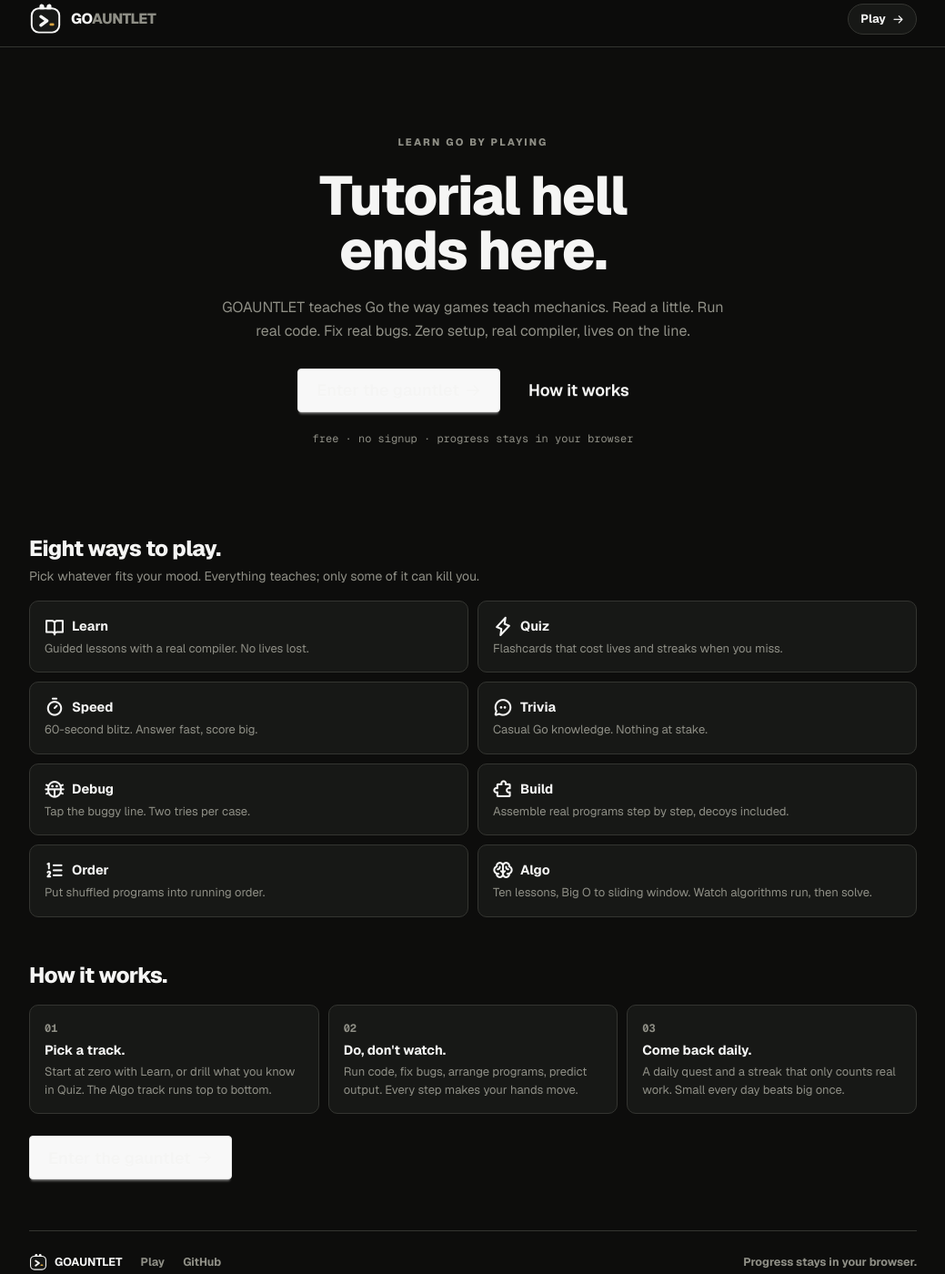
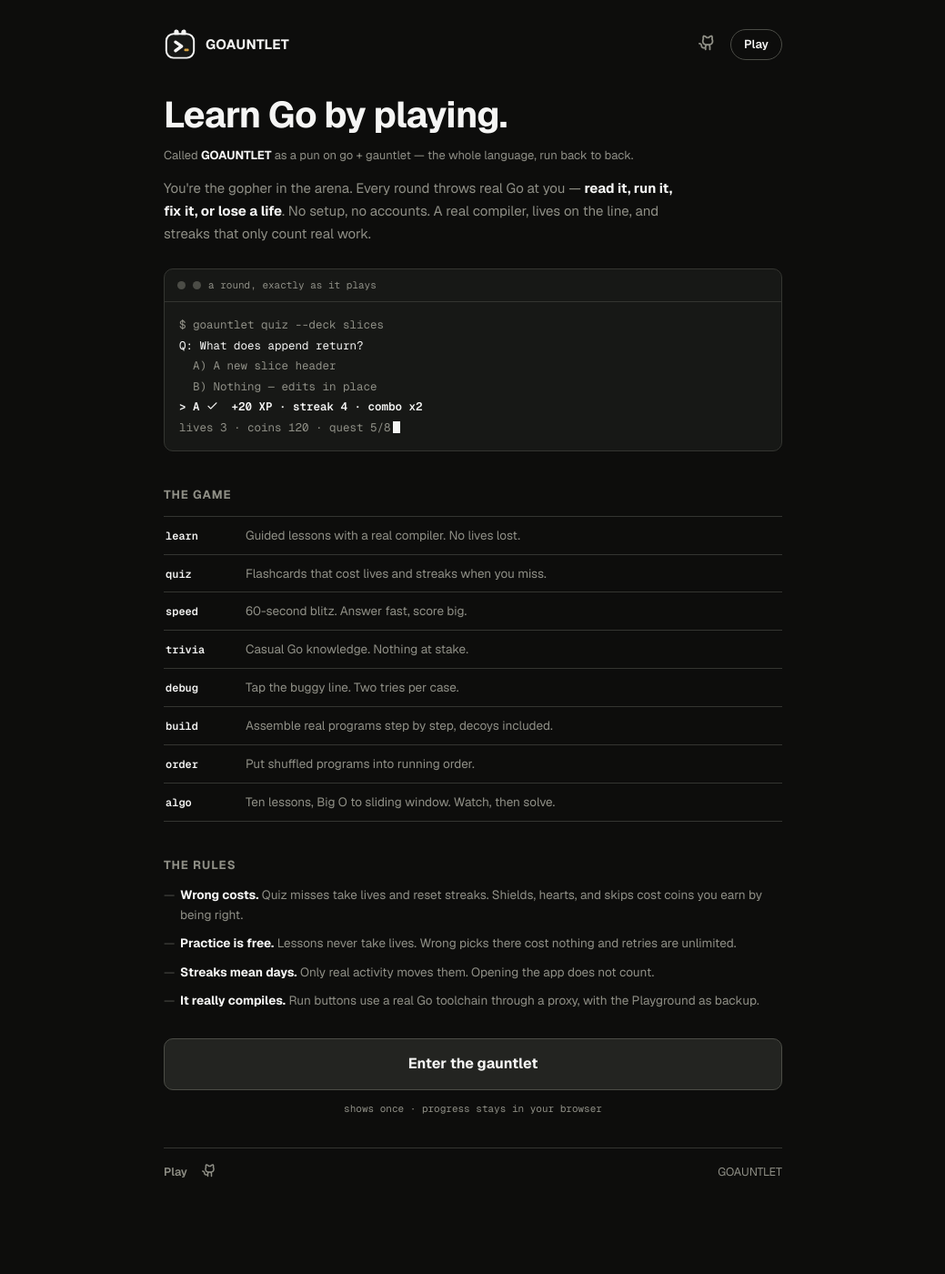
Before and after one commit to codetesla51/goauntlet, a website: page index.html in a window 1280 px wide. Shown: the part 9-1409 px from the top of the page at 91% size, without its empty margins (120-1159 px from the left). After the commit the page ends 1363 px from the top, so only its background shows below. Drawn offline with nearby package versions, Linux system fonts and the light colour scheme.

Commit message:
Original overview landing with live terminal illustration

```diff
--- a/index.html
+++ b/index.html
@@ -1,19 +1,24 @@
-<!DOCTYPE html>
-<html lang="en" data-theme="omarchy">
+<!doctype html>
+<html lang="en">
 <head>
-<meta charset="UTF-8" />
-<meta name="viewport" content="width=device-width, initial-scale=1.0" />
+<meta charset="utf-8">
+<meta name="viewport" content="width=device-width, initial-scale=1">
 <title>GOAUNTLET — Learn Go by Playing</title>
-<meta name="description" content="GOAUNTLET teaches Go the way games teach mechanics: read a little, run real code, fix real bugs. Zero setup, real compiler." />
-<link rel="icon" type="image/svg+xml" href="logo.svg" />
-<link href="https://cdn.jsdelivr.net/npm/daisyui@5" rel="stylesheet" type="text/css" />
-<script src="https://cdn.jsdelivr.net/npm/@tailwindcss/browser@4"></script>
-<link rel="stylesheet" href="https://unpkg.com/@phosphor-icons/web@2.1.1/src/regular/style.css" />
-<link rel="stylesheet" href="https://unpkg.com/@phosphor-icons/web@2.1.1/src/fill/style.css" />
-<link rel="stylesheet" href="https://unpkg.com/@phosphor-icons/web@2.1.1/src/bold/style.css" />
+<meta name="description" content="GOAUNTLET is a game that teaches Go: read real code, run it, fix it, or lose a life. Zero setup, real compiler.">
+<link rel="icon" type="image/svg+xml" href="logo.svg">
 <link rel="preconnect" href="https://fonts.googleapis.com">
 <link rel="preconnect" href="https://fonts.gstatic.com" crossorigin>
-<link href="https://fonts.googleapis.com/css2?family=Geist:wght@400;500;600;700;800&family=Geist+Mono:wght@400;500;600;700&display=swap" rel="stylesheet">
+<link href="https://fonts.googleapis.com/css2?family=Geist:wght@400;500;600;700&family=Geist+Mono:wght@400;500;600&display=swap" rel="stylesheet">
+<link rel="stylesheet" href="https://unpkg.com/@phosphor-icons/web@2.1.1/src/bold/style.css">
+<script>
+/* Shows once: returning players skip straight to the game.
+   The About link in the app points here with ?about=1 to bypass. */
+try {
+  if (location.search.indexOf('about') === -1 && localStorage.getItem('goauntlet_intro') === '1') {
+    location.replace('play.html');
+  }
+} catch (_) {}
+</script>
 <style>
   :root{
     --bg:#0d0d0c;
@@ -28,73 +33,177 @@
     --r:14px;
     --r-sm:10px;
   }
-  [data-theme="omarchy"]{ color-scheme:dark; }
-  body{ font-family:var(--sans); background:var(--bg); color:var(--text); }
-  .mono{ font-family:var(--mono); }
-  .surface{ background:var(--surface); border:1px solid var(--line); border-radius:var(--r); }
-  .pill{ display:inline-flex; align-items:center; gap:7px; background:var(--surface); border:1px solid var(--line); border-radius:999px; padding:6px 13px; font-weight:700; font-size:13px; white-space:nowrap; }
-  .mode-card{ background:var(--surface); border:1px solid var(--line); border-radius:var(--r-sm); padding:16px; }
-  .mode-card i{ font-size:22px; }
+  *{ box-sizing:border-box; }
+  html,body{ margin:0; min-width:320px; }
+  body{ background:var(--bg); color:var(--text); font-family:var(--sans); font-size:14px; line-height:1.55; -webkit-font-smoothing:antialiased; }
   a{ color:inherit; }
-  :focus-visible{ outline:2px solid var(--muted); outline-offset:2px; }
+  a:focus-visible, button:focus-visible{ outline:2px solid var(--muted); outline-offset:2px; }
+  .wrap{ width:min(680px, calc(100vw - 32px)); margin:0 auto; padding:40px 0 56px; }
+  .topbar{ display:flex; align-items:center; gap:10px; margin-bottom:36px; }
+  .topbar img{ width:36px; height:36px; display:block; }
+  .wordmark{ font-weight:800; font-size:15px; letter-spacing:.02em; }
+  .topbar nav{ margin-left:auto; display:flex; gap:16px; align-items:center; font-size:13px; font-weight:600; }
+  .topbar nav a{ text-decoration:none; color:var(--muted); }
+  .topbar nav a:hover{ color:var(--text); }
+  .topbar nav a.play{ color:var(--text); border:1px solid var(--line-strong); border-radius:999px; padding:6px 14px; }
+  .topbar nav a.play:hover{ background:var(--surface-2); }
+  h1{ font-size:clamp(28px, 5vw, 40px); line-height:1.15; letter-spacing:-.02em; margin:0; font-weight:800; }
+  .pun{ font-size:13px; color:var(--muted); margin:12px 0 0; }
+  .pun b{ color:var(--text); }
+  .lede{ font-size:15px; line-height:1.65; color:var(--muted); margin:14px 0 0; max-width:58ch; }
+  .lede b{ color:var(--text); }
+  .term{ margin:26px 0 0; background:var(--surface); border:1px solid var(--line); border-radius:var(--r-sm); overflow:hidden; }
+  .term-bar{ display:flex; align-items:center; gap:8px; padding:9px 14px; border-bottom:1px solid var(--line); font-family:var(--mono); font-size:11px; color:var(--muted); }
+  .term-bar .dot{ width:9px; height:9px; border-radius:99px; background:var(--line-strong); }
+  .term-body{ font-family:var(--mono); font-size:12.5px; line-height:1.8; padding:14px 16px; white-space:pre-wrap; }
+  .term-body .p{ color:var(--muted); }
+  .term-body .good{ color:var(--text); font-weight:700; }
+  .term-body .dim{ color:var(--muted); }
+  .term-body .tline{ opacity:0; transform:translateY(4px); }
+  .term-body .tline.show{ opacity:1; transform:none; transition:opacity .25s ease, transform .25s ease; }
+  .tcur{ display:inline-block; width:8px; height:13px; background:var(--text); vertical-align:-2px; margin-left:2px; animation:tblink 1s steps(1) infinite; }
+  @keyframes tblink{ 50%{ opacity:0; } }
+  h2{ font-size:13px; letter-spacing:.08em; text-transform:uppercase; color:var(--muted); margin:38px 0 0; font-weight:700; }
+  .modelist{ list-style:none; margin:12px 0 0; padding:0; border-top:1px solid var(--line); }
+  .modelist li{ display:flex; gap:14px; align-items:baseline; padding:10px 2px; border-bottom:1px solid var(--line); font-size:13.5px; }
+  .modelist .m{ font-family:var(--mono); font-size:12px; font-weight:600; flex:none; width:74px; }
+  .modelist .d{ color:var(--muted); }
+  .rules{ margin:12px 0 0; padding:0; list-style:none; font-size:13.5px; color:var(--muted); }
+  .rules li{ margin:0 0 10px; padding-left:18px; position:relative; line-height:1.6; }
+  .rules li::before{ content:"—"; position:absolute; left:0; color:var(--line-strong); }
+  .rules b{ color:var(--text); }
+  .cta{ display:block; text-align:center; text-decoration:none; font-weight:700; font-size:16px; background:var(--surface-2); color:var(--text); border:1px solid var(--line-strong); border-radius:var(--r-sm); padding:15px; margin-top:30px; }
+  .cta:hover{ background:var(--surface); border-color:var(--text); }
+  .fine{ text-align:center; font-family:var(--mono); font-size:11px; color:var(--muted); margin:12px 0 0; }
+  .foot{ margin-top:34px; padding-top:16px; border-top:1px solid var(--line); display:flex; gap:16px; font-size:12.5px; color:var(--muted); font-weight:600; }
+  .foot a{ text-decoration:none; }
+  .foot a:hover{ color:var(--text); }
+  .foot span:last-child{ margin-left:auto; font-weight:400; }
+  @media (prefers-reduced-motion: reduce){ *{ animation:none !important; transition:none !important; } }
 </style>
 </head>
-<body class="min-h-screen">
-<header class="sticky top-0 z-50 backdrop-blur-xl border-b" style="background:rgba(13,13,12,.85); border-color:var(--line);">
-  <div class="max-w-5xl mx-auto px-4 sm:px-6 py-3 flex items-center gap-2.5">
-    <img src="logo.svg" alt="GOAUNTLET" class="w-9 h-9">
-    <span class="font-extrabold text-[16px] tracking-tight">GO<span style="color:var(--muted);">AUNTLET</span></span>
-    <a href="play.html" class="pill ml-auto">Play <i class="ph-bold ph-arrow-right"></i></a>
+<body>
+  <div class="wrap">
+    <header class="topbar">
+      <img src="logo.svg" alt="GOAUNTLET logo">
+      <span class="wordmark">GOAUNTLET</span>
+      <nav>
+        <a href="https://github.com/codetesla51/goauntlet" aria-label="GitHub repository"><i class="ph-bold ph-github-logo" style="font-size:19px;"></i></a>
+        <a class="play" href="play.html">Play</a>
+      </nav>
+    </header>
+
+    <h1>Learn Go by playing.</h1>
+    <p class="pun">Called <b>GOAUNTLET</b> as a pun on go + gauntlet — the whole language, run back to back.</p>
+    <p class="lede">You're the gopher in the arena. Every round throws real Go
+      at you — <b>read it, run it, fix it, or lose a life</b>. No setup, no
+      accounts. A real compiler, lives on the line, and streaks that only
+      count real work.</p>
+
+    <div class="term" aria-label="Example round">
+      <div class="term-bar"><span class="dot"></span><span class="dot"></span><span class="mono">a round, exactly as it plays</span></div>
+      <div class="term-body" id="termPlay"><span class="p">$ goauntlet quiz --deck slices</span>
+Q: What does append return?
+  A) A new slice header
+  B) Nothing — edits in place
+<span class="good">&gt; A <i class="ph-bold ph-check"></i>  +20 XP · streak 4 · combo x2</span>
+<span class="dim">lives 3 · coins 120 · quest 5/8</span></div>
+    </div>
+
+    <h2>The game</h2>
+    <ul class="modelist">
+      <li><span class="m">learn</span><span class="d">Guided lessons with a real compiler. No lives lost.</span></li>
+      <li><span class="m">quiz</span><span class="d">Flashcards that cost lives and streaks when you miss.</span></li>
+      <li><span class="m">speed</span><span class="d">60-second blitz. Answer fast, score big.</span></li>
+      <li><span class="m">trivia</span><span class="d">Casual Go knowledge. Nothing at stake.</span></li>
+      <li><span class="m">debug</span><span class="d">Tap the buggy line. Two tries per case.</span></li>
+      <li><span class="m">build</span><span class="d">Assemble real programs step by step, decoys included.</span></li>
+      <li><span class="m">order</span><span class="d">Put shuffled programs into running order.</span></li>
+      <li><span class="m">algo</span><span class="d">Ten lessons, Big O to sliding window. Watch, then solve.</span></li>
+    </ul>
+
+    <h2>The rules</h2>
+    <ul class="rules">
+      <li><b>Wrong costs.</b> Quiz misses take lives and reset streaks. Shields, hearts, and skips cost coins you earn by being right.</li>
+      <li><b>Practice is free.</b> Lessons never take lives. Wrong picks there cost nothing and retries are unlimited.</li>
+      <li><b>Streaks mean days.</b> Only real activity moves them. Opening the app does not count.</li>
+      <li><b>It really compiles.</b> Run buttons use a real Go toolchain through a proxy, with the Playground as backup.</li>
+    </ul>
+
+    <a class="cta" id="intro-start" href="play.html">Enter the gauntlet</a>
+    <p class="fine">shows once · progress stays in your browser</p>
+
+    <footer class="foot">
+      <a href="play.html">Play</a>
+      <a href="https://github.com/codetesla51/goauntlet" aria-label="GitHub repository"><i class="ph-bold ph-github-logo" style="font-size:16px;"></i></a>
+      <span>GOAUNTLET</span>
+    </footer>
   </div>
-</header>
-
-<main class="max-w-5xl mx-auto px-4 sm:px-6 pb-16">
-  <div class="hero py-14 sm:py-20">
-    <div class="hero-content text-center flex-col gap-5">
-      <p class="text-[11px] font-extrabold tracking-[.2em]" style="color:var(--muted);">LEARN GO BY PLAYING</p>
-      <h1 class="text-4xl sm:text-6xl font-extrabold tracking-tight leading-none">Tutorial hell<br>ends here.</h1>
-      <p class="max-w-xl text-[15px] sm:text-base leading-relaxed" style="color:var(--muted);">GOAUNTLET teaches Go the way games teach mechanics. Read a little. Run real code. Fix real bugs. Zero setup, real compiler, lives on the line.</p>
-      <div class="flex flex-wrap justify-center gap-2.5 mt-2">
-        <a href="play.html" class="btn btn-lg">Enter the gauntlet <i class="ph-bold ph-arrow-right"></i></a>
-        <a href="#how" class="btn btn-lg btn-ghost">How it works</a>
-      </div>
-      <p class="mono text-[12px]" style="color:var(--muted);">free · no signup · progress stays in your browser</p>
-    </div>
-  </div>
-
-  <section aria-label="Game modes">
-    <h2 class="font-extrabold text-xl sm:text-2xl tracking-tight">Eight ways to play.</h2>
-    <p class="text-[14px] mt-1 mb-4" style="color:var(--muted);">Pick whatever fits your mood. Everything teaches; only some of it can kill you.</p>
-    <div class="grid sm:grid-cols-2 gap-2.5">
-      <div class="mode-card"><div class="flex items-center gap-2 font-bold text-[14.5px]"><i class="ph-bold ph-book-open"></i>Learn</div><p class="text-[13px] mt-1" style="color:var(--muted);">Guided lessons with a real compiler. No lives lost.</p></div>
-      <div class="mode-card"><div class="flex items-center gap-2 font-bold text-[14.5px]"><i class="ph-bold ph-lightning"></i>Quiz</div><p class="text-[13px] mt-1" style="color:var(--muted);">Flashcards that cost lives and streaks when you miss.</p></div>
-      <div class="mode-card"><div class="flex items-center gap-2 font-bold text-[14.5px]"><i class="ph-bold ph-timer"></i>Speed</div><p class="text-[13px] mt-1" style="color:var(--muted);">60-second blitz. Answer fast, score big.</p></div>
-      <div class="mode-card"><div class="flex items-center gap-2 font-bold text-[14.5px]"><i class="ph-bold ph-chat-circle-dots"></i>Trivia</div><p class="text-[13px] mt-1" style="color:var(--muted);">Casual Go knowledge. Nothing at stake.</p></div>
-      <div class="mode-card"><div class="flex items-center gap-2 font-bold text-[14.5px]"><i class="ph-bold ph-bug"></i>Debug</div><p class="text-[13px] mt-1" style="color:var(--muted);">Tap the buggy line. Two tries per case.</p></div>
-      <div class="mode-card"><div class="flex items-center gap-2 font-bold text-[14.5px]"><i class="ph-bold ph-puzzle-piece"></i>Build</div><p class="text-[13px] mt-1" style="color:var(--muted);">Assemble real programs step by step, decoys included.</p></div>
-      <div class="mode-card"><div class="flex items-center gap-2 font-bold text-[14.5px]"><i class="ph-bold ph-list-numbers"></i>Order</div><p class="text-[13px] mt-1" style="color:var(--muted);">Put shuffled programs into running order.</p></div>
-      <div class="mode-card"><div class="flex items-center gap-2 font-bold text-[14.5px]"><i class="ph-bold ph-brain"></i>Algo</div><p class="text-[13px] mt-1" style="color:var(--muted);">Ten lessons, Big O to sliding window. Watch algorithms run, then solve.</p></div>
-    </div>
-  </section>
-
-  <section id="how" aria-label="How it works" class="mt-12 scroll-mt-24">
-    <h2 class="font-extrabold text-xl sm:text-2xl tracking-tight">How it works.</h2>
-    <div class="grid sm:grid-cols-3 gap-2.5 mt-4">
-      <div class="mode-card"><p class="mono text-[12px] font-bold" style="color:var(--muted);">01</p><p class="font-bold text-[14.5px] mt-1">Pick a track.</p><p class="text-[13px] mt-1" style="color:var(--muted);">Start at zero with Learn, or drill what you know in Quiz. The Algo track runs top to bottom.</p></div>
-      <div class="mode-card"><p class="mono text-[12px] font-bold" style="color:var(--muted);">02</p><p class="font-bold text-[14.5px] mt-1">Do, don't watch.</p><p class="text-[13px] mt-1" style="color:var(--muted);">Run code, fix bugs, arrange programs, predict output. Every step makes your hands move.</p></div>
-      <div class="mode-card"><p class="mono text-[12px] font-bold" style="color:var(--muted);">03</p><p class="font-bold text-[14.5px] mt-1">Come back daily.</p><p class="text-[13px] mt-1" style="color:var(--muted);">A daily quest and a streak that only counts real work. Small every day beats big once.</p></div>
-    </div>
-    <div class="flex flex-wrap gap-2.5 mt-6">
-      <a href="play.html" class="btn btn-lg">Enter the gauntlet <i class="ph-bold ph-arrow-right"></i></a>
-    </div>
-  </section>
-
-  <footer class="mt-14 pt-6 flex flex-wrap items-center gap-x-5 gap-y-2 text-[12.5px] font-bold" style="border-top:1px solid var(--line); color:var(--muted);">
-    <span class="flex items-center gap-2" style="color:var(--text);"><img src="logo.svg" alt="" class="w-5 h-5">GOAUNTLET</span>
-    <a href="play.html">Play</a>
-    <a href="https://github.com/codetesla51/goauntlet">GitHub</a>
-    <span class="ml-auto">Progress stays in your browser.</span>
-  </footer>
-</main>
+<script>
+(function () {
+  document.getElementById("intro-start").addEventListener("click", function () {
+    try { localStorage.setItem("goauntlet_intro", "1"); } catch (_) {}
+  });
+})();
+</script>
+<script>
+/* The transcript plays itself: two alternating rounds (a clean answer, then
+   a boss kill), line by line with a block cursor, looping forever. Without
+   JS — or with reduced motion — the authored static round stays put. */
+(function () {
+  var box = document.getElementById("termPlay");
+  if (!box) return;
+  var reduced = false;
+  try { reduced = window.matchMedia("(prefers-reduced-motion: reduce)").matches; } catch (_) {}
+  if (reduced) return;
+  box.setAttribute("aria-hidden", "true");
+  var CHECK = '<i class="ph-bold ph-check"></i>';
+  var ROUNDS = [
+    [
+      { h: '<span class="p">$ goauntlet quiz --deck slices</span>', d: 600 },
+      { h: 'Q: What does append return?', d: 800 },
+      { h: '<span class="dim">  A) A new slice header</span>', d: 500 },
+      { h: '<span class="dim">  B) Nothing — edits in place</span>', d: 700 },
+      { h: '<span class="good">&gt; A ' + CHECK + '  +20 XP · streak 4 · combo x2</span>', d: 1200 },
+      { h: '<span class="dim">lives 3 · coins 120 · quest 5/8</span>', d: 3400 }
+    ],
+    [
+      { h: '<span class="p">$ goauntlet quiz --deck basics</span>', d: 600 },
+      { h: 'Q: Nested loops over n items cost?', d: 800 },
+      { h: '<span class="dim">  A) O(n²) — pairs multiply</span>', d: 500 },
+      { h: '<span class="dim">  B) O(n) — twice as fast</span>', d: 700 },
+      { h: '<span class="good">&gt; A ' + CHECK + '  +60 XP · BOSS DOWN · streak 5</span>', d: 1200 },
+      { h: '<span class="dim">lives 3 · coins 135 · quest 6/8</span>', d: 3400 }
+    ]
+  ];
+  var ri = 0;
+  function clearCursor() {
+    var cs = box.querySelectorAll(".tcur");
+    for (var k = 0; k < cs.length; k++) cs[k].remove();
+  }
+  function playRound() {
+    var lines = ROUNDS[ri % ROUNDS.length]; ri++;
+    box.innerHTML = "";
+    var i = 0;
+    (function next() {
+      if (i >= lines.length) { clearCursor(); setTimeout(playRound, 600); return; }
+      var div = document.createElement("div");
+      div.className = "tline";
+      div.innerHTML = lines[i].h;
+      box.appendChild(div);
+      void div.offsetWidth;
+      clearCursor();
+      var c = document.createElement("span");
+      c.className = "tcur";
+      c.setAttribute("aria-hidden", "true");
+      div.appendChild(c);
+      div.classList.add("show");
+      var wait = lines[i].d; i++;
+      setTimeout(next, wait);
+    })();
+  }
+  playRound();
+})();
+</script>
 </body>
 </html>
```
Also changed, not shown: play.html (+1 -1 lines).
